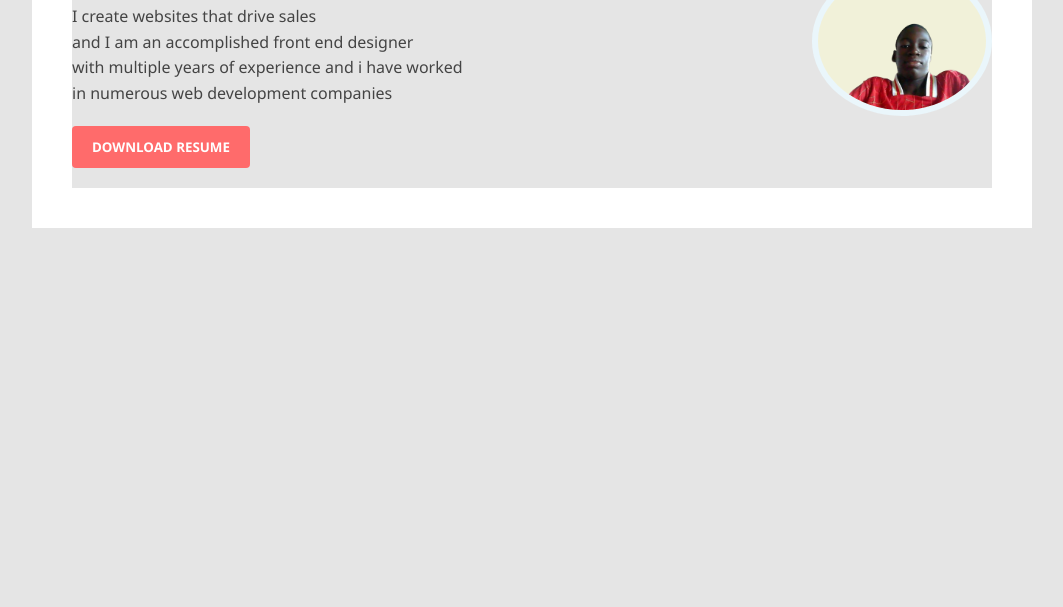
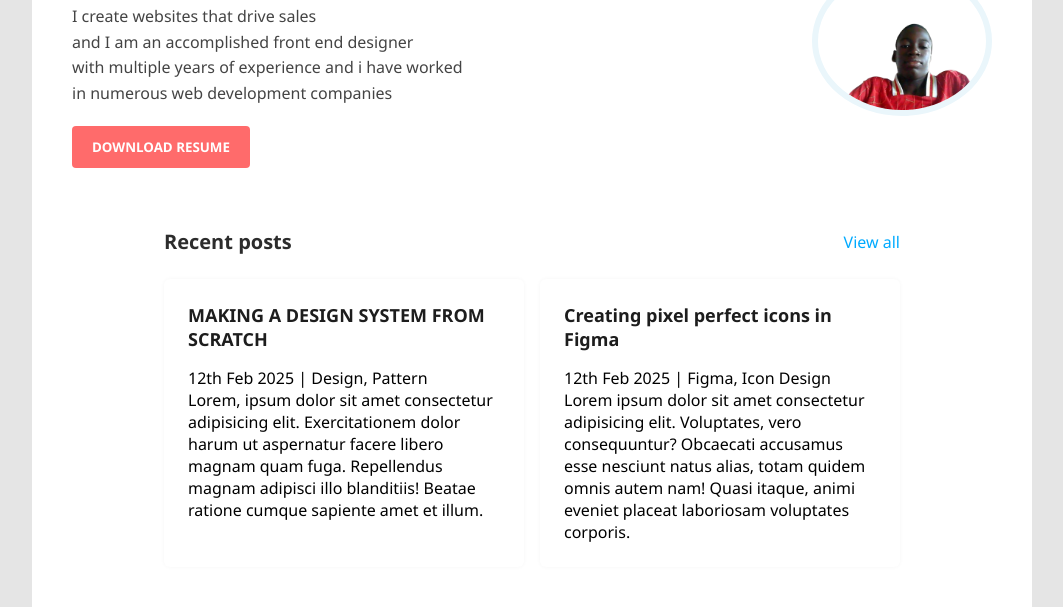
Before and after one commit to MOUGS123/My-Portfolio, a plain HTML site: page index.html in a window 1280 px wide. Shown: the part 204-811 px from the top of the page, without its empty margins (108-1171 px from the left). Drawn offline with Linux system fonts and the light colour scheme.

Commit message:
I wrote the code for the recent posts of my portfolio

```diff
--- a/index.html
+++ b/index.html
@@ -16,12 +16,33 @@
         <section class="hero">
           <div class="hero-text">
               <h1>HI,I AM EBUBE,<br>Web Developer</h1>
-                <p>I create websites that drive sales <br>and I am an accomplished front end designer <br>with multiple years
-                of experience and i have worked <br>in numerous web development companies</p></p>
+              <p>I create websites that drive sales <br>and I am an accomplished front end designer <br>with multiple years
+              of experience and i have worked <br>in numerous web development companies</p></p>
                   <button class="btn">DOWNLOAD RESUME</button>
           </div>
                 <div class="hero-image"><img src="./new and improved.png"alt="The Best Pic"></div>
         </section>
+  <div class="container-2">
+        <div class="header-2">
+                  <h2>Recent posts</h2>
+                  <a href="">View all</a>
+        </div>
+            <div class="posts">
+                  <div class="post-card">
+                  <div class="post-title">MAKING A DESIGN SYSTEM FROM SCRATCH</div>
+                  <div class="Post-meta">12th Feb 2025 <span>| Design, Pattern</span>
+                  <div class="Post-conent">Lorem, ipsum dolor sit amet consectetur adipisicing elit. Exercitationem dolor harum ut aspernatur facere libero magnam quam fuga. Repellendus magnam adipisci illo blanditiis! Beatae ratione cumque sapiente amet et illum.</div>
+                  </div>
+                </div>
+                  <div class="post-card">
+                  <div class="post-title">Creating pixel perfect icons in Figma</div>
+                  <div class="Post-meta">12th Feb 2025 <span>| Figma, Icon Design</span>
+                  <div class="Post-conent">Lorem ipsum dolor sit amet consectetur adipisicing elit. Voluptates, vero consequuntur? Obcaecati accusamus esse nesciunt natus alias, totam quidem omnis autem nam! Quasi itaque, animi eveniet placeat laboriosam voluptates corporis.</div>
+            </div>
+
+                 </div>
+             </div>
+          </div>
     </div>
 </body>
 </html>
--- a/style.css
+++ b/style.css
@@ -2,7 +2,9 @@
     box-sizing:border-box ;
     margin: 0;
     padding: 0;
-    font-family: 'Segoe UI', Tahoma, Geneva, Verdana, sans-serif;
+    font-family:'Segoe UI', Tahoma, Geneva, Verdana, sans-serif;
+}
+body{
     background-color: #e5e5e5;
 }
 .container{
@@ -59,5 +61,55 @@ div p{
     border-radius: 50%;
     object-fit: cover;
     border: 6px solid #eaf6fb;
-    background-color: rgb(241, 241, 217);
 }
+.container-2{
+    max-width: 1200px;
+    margin: 0 auto;
+}
+.header-2{
+    display: flex;
+    justify-content: space-between;
+    align-items: center;
+    margin-bottom: 1.5rem;
+}
+.header-2 h2{
+    font-size: 1.25rem;
+    color: #2c2c2c;
+}
+.header-2 a{
+    color: #00aaff;
+    text-decoration: none;
+    font-weight: 500;
+}
+.posts{
+    display: flex;
+    gap: 1rem;
+    flex-wrap: wrap;
+}
+.post-card{
+    background-color: white;
+    border-radius: 6px;
+    padding: 1.5rem;
+    width: 100%;
+    max-width: 360px;
+    box-shadow: 0 0 4px rgba(0,0,0, 0.04);
+}
+.post-title{
+    font-size: 1.125rem;
+    font-weight: 700;
+    margin-bottom: 1rem;
+    color: #1d1d1d;
+}
+.post-meta{
+    font-size: 0.875rem;
+    color: #666;
+    margin-bottom: 1rem;
+}
+.post-meta span{
+    margin: 0 0.5rem;
+}
+.post-content{
+    font-size: 0.875rem;
+    color: #444;
+    line-height: 1.5;
+}
```
